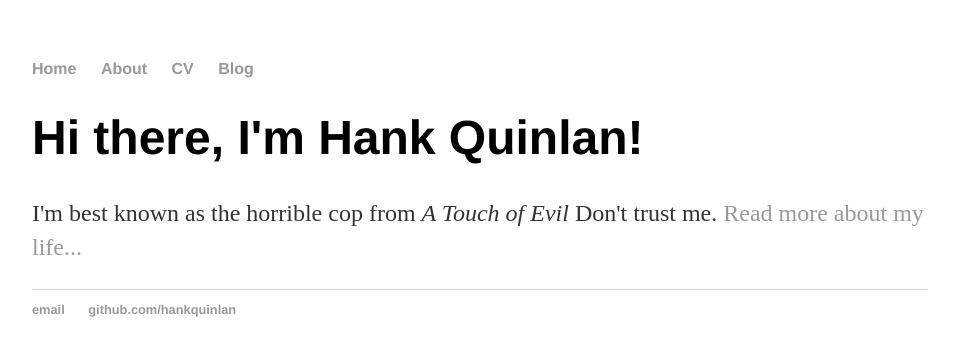
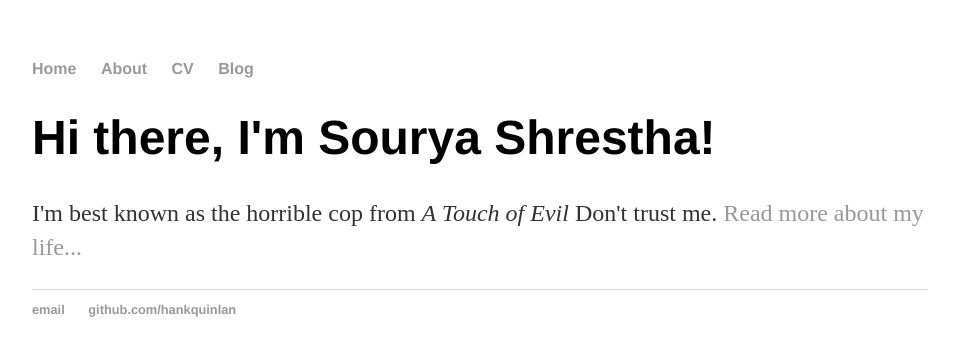
Before and after one commit to souryashrestha/souryashrestha.github.io, a Jekyll site: the page built from index.html, in a window 1280 px wide. Shown: the top 356 px of the page, without its empty margins (160-1115 px from the left). Built offline with Jekyll 4.4.1, drawn with Linux system fonts in a browser that asks for light colours.

Commit message:
Update index.html

```diff
--- a/index.html
+++ b/index.html
@@ -1,8 +1,8 @@
 ---
 layout: default
-title: Hank Quinlan, Horrible Cop
+title: Sourya Shrestha
 ---
 <div class="blurb">
-	<h1>Hi there, I'm Hank Quinlan!</h1>
+	<h1>Hi there, I'm Sourya Shrestha!</h1>
 	<p>I'm best known as the horrible cop from <em>A Touch of Evil</em> Don't trust me. <a href="/about">Read more about my life...</a></p>
 </div><!-- /.blurb -->
```
